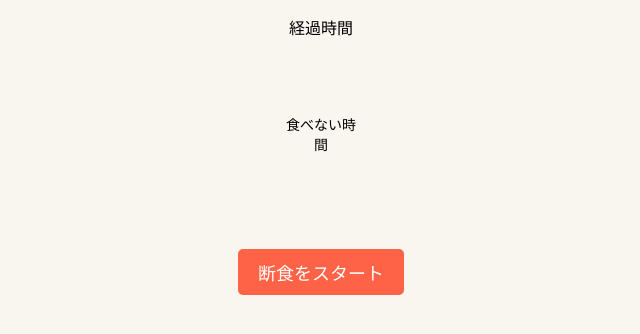
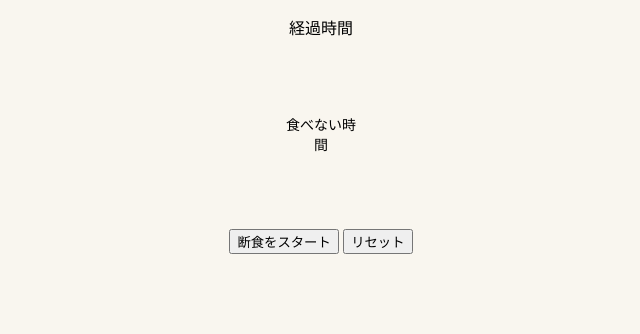
Before and after one commit to msy0703/fasting-timer, a plain HTML site: page index.html in a window 1280 px wide. Shown: the part 154-488 px from the top of the page, without its empty margins (319-959 px from the left). Drawn offline with Linux system fonts and the light colour scheme.

Commit message:
index.html を更新

```diff
--- a/index.html
+++ b/index.html
@@ -7,7 +7,7 @@
     <link rel="stylesheet" href="style.css">
 </head>
 <body>
-    <!-- タイトルを「断食タイマー」に変更 -->
+    <!-- タイトル -->
     <div class="fasting-header">
         <h2>断食タイマー</h2>
     </div>
@@ -30,9 +30,10 @@
         </div>
     </div>
 
-    <!-- 開始・停止ボタン -->
-    <div class="start-button">
+    <!-- ボタンエリア -->
+    <div class="button-area">
         <button id="start-fasting">断食をスタート</button>
+        <button id="reset-timer">リセット</button> <!-- リセットボタンを追加 -->
     </div>
 
     <script src="app.js"></script>
```
